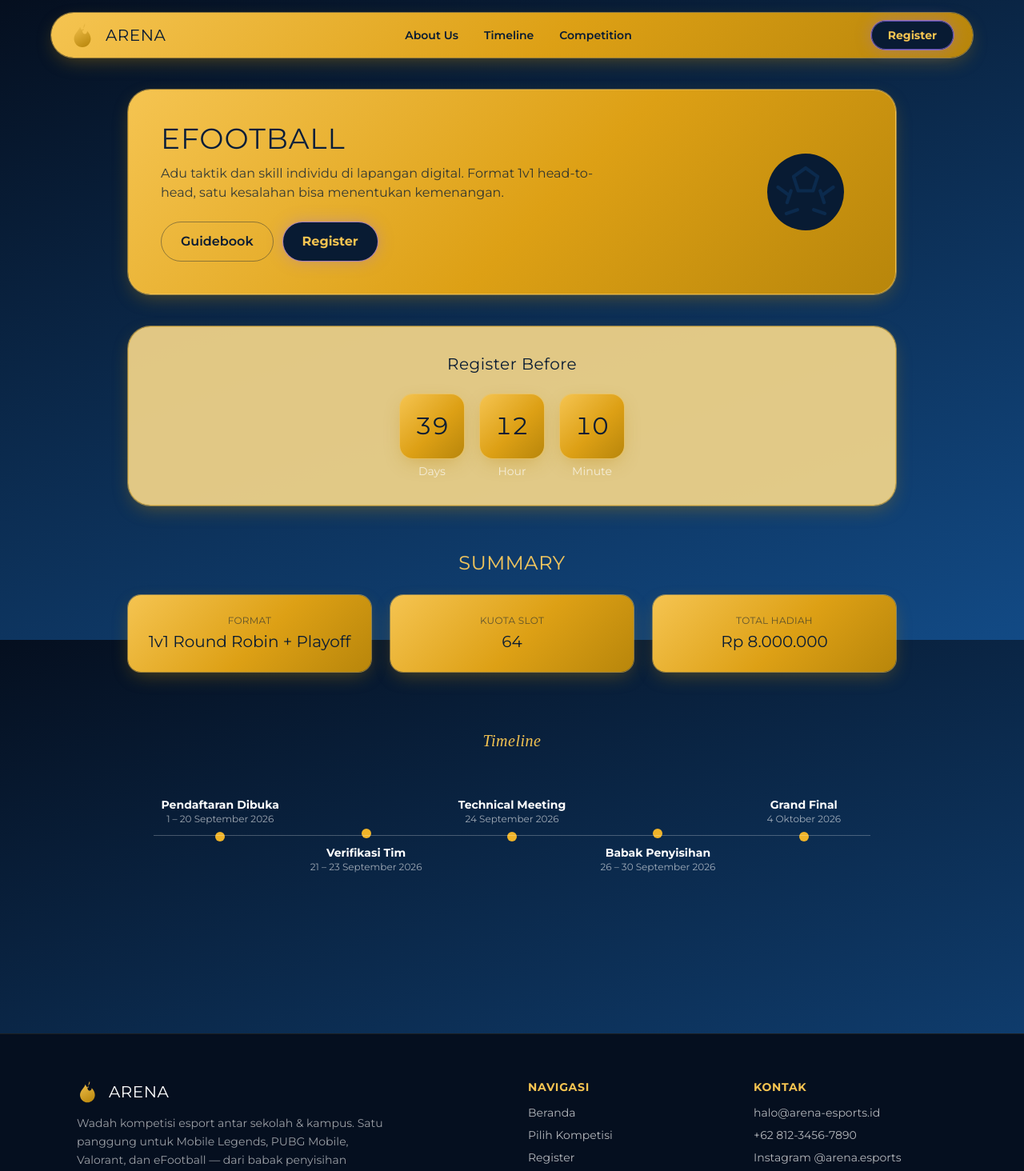
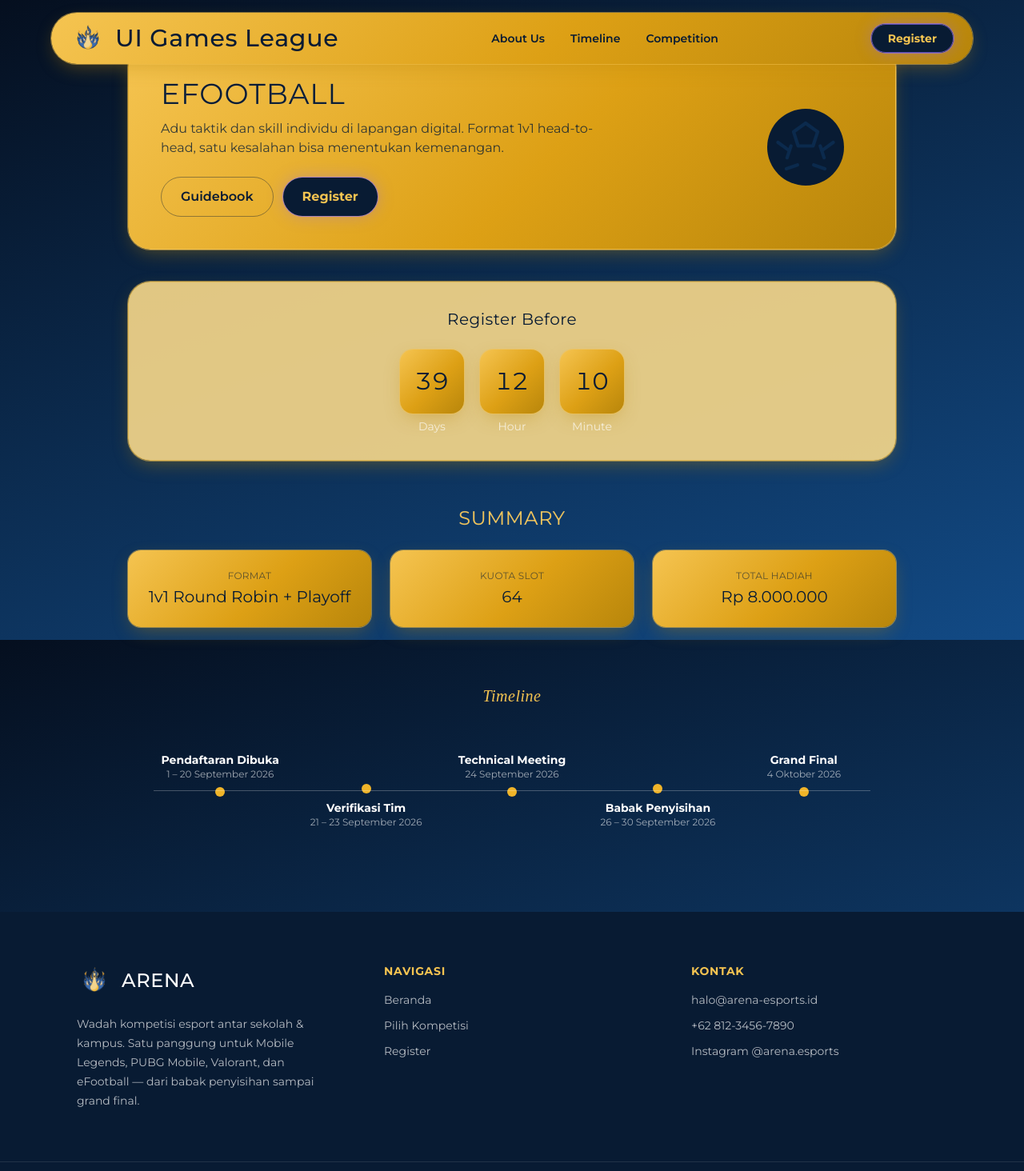
Before and after one commit to alkhairiu/uigl00test, a React (Vite) app: page /game/efootball in a window 1280 px wide. Shown: the top 1464 px of the page at 80% size. Built offline with nearby package versions, Linux system fonts and the light colour scheme; a web font is replaced by a local one.

Commit message:
update logo

```diff
--- a/src/assets/icons/GameIcons.jsx
+++ b/src/assets/icons/GameIcons.jsx
@@ -60,6 +60,31 @@ export const iconMap = {
   crosshair: CrosshairIcon,
 };
 
+export function PhoenixLogo({ className = "w-9 h-9" }) {
+  return (
+    <svg viewBox="0 0 48 48" fill="none" className={className} aria-hidden="true">
+      <path
+        d="M6 32c0-8 4-14 8-18-1 6 2 8 4 4C20 12 22 8 24 4c2 4 4 8 6 14 2 4 5 2 4-4 4 4 8 10 8 18 0 7-8 12-18 12S6 39 6 32Z"
+        fill="url(#phoenixWing)"
+      />
+      <path
+        d="M24 14c3 0 5 4 5 10 0 6-2 12-5 18-3-6-5-12-5-18 0-6 2-10 5-10Z"
+        fill="url(#phoenixBody)"
+      />
+      <defs>
+        <linearGradient id="phoenixWing" x1="6" y1="4" x2="42" y2="44" gradientUnits="userSpaceOnUse">
+          <stop stopColor="#124A85" />
+          <stop offset="1" stopColor="#081B33" />
+        </linearGradient>
+        <linearGradient id="phoenixBody" x1="19" y1="14" x2="29" y2="42" gradientUnits="userSpaceOnUse">
+          <stop stopColor="#F5C451" />
+          <stop offset="1" stopColor="#B8860B" />
+        </linearGradient>
+      </defs>
+    </svg>
+  );
+}
+
 export function FlameLogo({ className = "w-9 h-9" }) {
   return (
     <svg viewBox="0 0 48 48" fill="none" className={className} aria-hidden="true">
--- a/src/components/layout/Footer.jsx
+++ b/src/components/layout/Footer.jsx
@@ -1,52 +1,111 @@
 import { Link } from "react-router-dom";
-import { FlameLogo } from "../../assets/icons/GameIcons.jsx";
 
 export default function Footer() {
   return (
-    <footer className="bg-navy-950 border-t border-gold-400/10 mt-24">
-      <div className="max-w-6xl mx-auto px-6 md:px-8 py-14 grid gap-10 md:grid-cols-4">
-        <div className="md:col-span-2">
-          <div className="flex items-center gap-2 mb-3">
-            <FlameLogo className="w-8 h-8" />
-            <span className="font-heading text-xl text-white tracking-wide">ARENA</span>
+    <footer className="bg-navy-900 text-white">
+
+      {/* MAIN FOOTER */}
+      <div className="max-w-6xl mx-auto px-6 md:px-8 py-12 md:py-16">
+
+        <div className="grid grid-cols-1 md:grid-cols-3 gap-10 md:gap-16">
+
+          {/* BRAND */}
+          <div className="md:col-span-1">
+
+            {/* LOGO */}
+            <Link
+              to="/"
+              className="flex items-center gap-3 mb-5"
+            >
+              <img
+                src="/vite.svg"
+                alt="ARENA Logo"
+                className="w-11 h-11 object-contain"
+              />
+
+              <span className="font-body text-2xl font-medium tracking-wide text-white">
+                ARENA
+              </span>
+            </Link>
+
+            {/* DESCRIPTION */}
+            <p className="font-body text-sm leading-6 text-white/70 max-w-md">
+              Wadah kompetisi esport antar sekolah & kampus. Satu panggung
+              untuk Mobile Legends, PUBG Mobile, Valorant, dan eFootball —
+              dari babak penyisihan sampai grand final.
+            </p>
+
           </div>
-          <p className="font-body text-sm text-white/60 max-w-sm leading-relaxed">
-            Wadah kompetisi esport antar sekolah &amp; kampus. Satu panggung untuk Mobile
-            Legends, PUBG Mobile, Valorant, dan eFootball — dari babak penyisihan sampai
-            grand final.
-          </p>
-        </div>
 
-        <div>
-          <h3 className="font-body font-bold text-gold-300 text-sm uppercase tracking-wider mb-3">
-            Navigasi
-          </h3>
-          <ul className="space-y-2 font-body text-sm text-white/70">
-            <li><Link className="hover:text-gold-300 transition-colors" to="/">Beranda</Link></li>
-            <li><Link className="hover:text-gold-300 transition-colors" to="/plan">Pilih Kompetisi</Link></li>
-            <li><Link className="hover:text-gold-300 transition-colors" to="/register">Register</Link></li>
-          </ul>
-        </div>
+          {/* NAVIGATION */}
+          <div>
+            <h3 className="font-body font-bold text-gold-300 text-sm uppercase tracking-wider mb-4">
+              Navigasi
+            </h3>
 
-        <div>
-          <h3 className="font-body font-bold text-gold-300 text-sm uppercase tracking-wider mb-3">
-            Kontak
-          </h3>
-          <ul className="space-y-2 font-body text-sm text-white/70">
-            <li>halo@arena-esports.id</li>
-            <li>+62 812-3456-7890</li>
-            <li>Instagram @arena.esports</li>
-          </ul>
+            <ul className="space-y-3 font-body text-sm text-white/70">
+              <li>
+                <Link
+                  className="hover:text-gold-300 transition-colors"
+                  to="/"
+                >
+                  Beranda
+                </Link>
+              </li>
+
+              <li>
+                <Link
+                  className="hover:text-gold-300 transition-colors"
+                  to="/plan"
+                >
+                  Pilih Kompetisi
+                </Link>
+              </li>
+
+              <li>
+                <Link
+                  className="hover:text-gold-300 transition-colors"
+                  to="/register"
+                >
+                  Register
+                </Link>
+              </li>
+            </ul>
+          </div>
+
+          {/* CONTACT */}
+          <div>
+            <h3 className="font-body font-bold text-gold-300 text-sm uppercase tracking-wider mb-4">
+              Kontak
+            </h3>
+
+            <ul className="space-y-3 font-body text-sm text-white/70">
+              <li>
+                halo@arena-esports.id
+              </li>
+
+              <li>
+                +62 812-3456-7890
+              </li>
+
+              <li>
+                Instagram @arena.esports
+              </li>
+            </ul>
+          </div>
+
         </div>
       </div>
 
+      {/* COPYRIGHT */}
       <div className="border-t border-white/10">
         <p className="max-w-6xl mx-auto px-6 md:px-8 py-5 text-xs text-white/40 font-body">
-          © {new Date().getFullYear()} ARENA Esports Championship. Semua logo game adalah
-          milik pemegang hak masing-masing dan hanya digunakan sebagai referensi kategori
-          lomba.
+          © {new Date().getFullYear()} ARENA Esports Championship. Semua
+          logo game adalah milik pemegang hak masing-masing dan hanya
+          digunakan sebagai referensi kategori lomba.
         </p>
       </div>
+
     </footer>
   );
 }
--- a/src/components/layout/Navbar.jsx
+++ b/src/components/layout/Navbar.jsx
@@ -1,6 +1,5 @@
 import { useEffect, useState } from "react";
 import { Link, NavLink } from "react-router-dom";
-import { FlameLogo } from "../../assets/icons/GameIcons.jsx";
 
 const links = [
   { to: "/#about", label: "About Us" },
@@ -14,31 +13,53 @@ export default function Navbar() {
 
   useEffect(() => {
     const onScroll = () => setScrolled(window.scrollY > 12);
+
     window.addEventListener("scroll", onScroll);
-    return () => window.removeEventListener("scroll", onScroll);
+
+    return () => {
+      window.removeEventListener("scroll", onScroll);
+    };
   }, []);
 
   return (
-    <header className="sticky top-4 z-50 px-4 md:px-8">
+    <header className="fixed top-0 left-0 right-0 z-50 px-4 pt-4">
       <nav
         className={`mx-auto max-w-6xl flex items-center justify-between rounded-full bg-gold-gradient
-        px-4 md:px-6 py-2.5 shadow-gold transition-shadow ${scrolled ? "shadow-glow-purple" : ""}`}
+        px-4 md:px-6 py-2.5 shadow-gold transition-shadow
+        ${scrolled ? "shadow-glow-purple" : ""}`}
       >
-        <Link to="/" className="flex items-center gap-2 shrink-0" aria-label="ARENA — Beranda">
-          <FlameLogo className="w-8 h-8 md:w-9 md:h-9" />
-          <span className="font-heading text-navy-900 text-lg md:text-xl tracking-wide">ARENA</span>
+        {/* LOGO */}
+        <Link
+          to="/"
+          className="flex items-center gap-3"
+          aria-label="ARENA Home"
+        >
+          <img
+            src="/vite.svg"
+            alt="ARENA Logo"
+            className="w-10 h-10 md:w-11 md:h-11 object-contain"
+          />
+
+          <span className="font-body text-2xl md:text-3xl font-medium text-navy-900 tracking-wide">
+            UI Games League
+          </span>
         </Link>
 
+        {/* DESKTOP NAVIGATION */}
         <ul className="hidden md:flex items-center gap-8 font-body font-semibold text-navy-900 text-sm">
           {links.map((l) => (
             <li key={l.label}>
-              <NavLink to={l.to} className="hover:opacity-70 transition-opacity">
+              <NavLink
+                to={l.to}
+                className="hover:opacity-70 transition-opacity"
+              >
                 {l.label}
               </NavLink>
             </li>
           ))}
         </ul>
 
+        {/* DESKTOP REGISTER */}
         <div className="hidden md:block">
           <Link
             to="/register"
@@ -48,32 +69,54 @@ export default function Navbar() {
           </Link>
         </div>
 
+        {/* MOBILE MENU BUTTON */}
         <button
           className="md:hidden text-navy-900 p-1"
           aria-label={open ? "Tutup menu" : "Buka menu"}
           aria-expanded={open}
           onClick={() => setOpen((o) => !o)}
         >
-          <svg width="26" height="26" viewBox="0 0 24 24" fill="none">
+          <svg
+            width="26"
+            height="26"
+            viewBox="0 0 24 24"
+            fill="none"
+          >
             {open ? (
-              <path d="M6 6l12 12M18 6L6 18" stroke="currentColor" strokeWidth="2.2" strokeLinecap="round" />
+              <path
+                d="M6 6l12 12M18 6L6 18"
+                stroke="currentColor"
+                strokeWidth="2.2"
+                strokeLinecap="round"
+              />
             ) : (
-              <path d="M4 7h16M4 12h16M4 17h16" stroke="currentColor" strokeWidth="2.2" strokeLinecap="round" />
+              <path
+                d="M4 7h16M4 12h16M4 17h16"
+                stroke="currentColor"
+                strokeWidth="2.2"
+                strokeLinecap="round"
+              />
             )}
           </svg>
         </button>
       </nav>
 
+      {/* MOBILE MENU */}
       {open && (
         <div className="md:hidden mx-auto max-w-6xl mt-2 rounded-2xl bg-navy-800 border border-gold-400/30 p-4 font-body">
           <ul className="flex flex-col gap-3 text-gold-200 font-semibold">
             {links.map((l) => (
               <li key={l.label}>
-                <NavLink to={l.to} onClick={() => setOpen(false)} className="block py-1">
+                <NavLink
+                  to={l.to}
+                  onClick={() => setOpen(false)}
+                  className="block py-1"
+                >
                   {l.label}
                 </NavLink>
               </li>
             ))}
+
             <li>
               <Link
                 to="/register"
--- a/src/components/sections/Hero.jsx
+++ b/src/components/sections/Hero.jsx
@@ -10,7 +10,7 @@ export default function Hero() {
   return (
     <section className="max-w-6xl mx-auto px-6 md:px-8 pt-14 md:pt-20 pb-8 text-center">
       <span className="eyebrow">Season 2026</span>
-      <h1 className="heading-hero text-4xl md:text-6xl leading-tight mt-3">
+      <h1 className="font-bold font-serif text-4xl md:text-6xl leading-tight mt-3">
         Buktikan Timmu Layak
         <br className="hidden md:block" /> Jadi <span className="text-gold-300">Juara Arena</span>
       </h1>
```
Also changed, not shown: public/vite.svg (renamed from public/image 9.svg).
